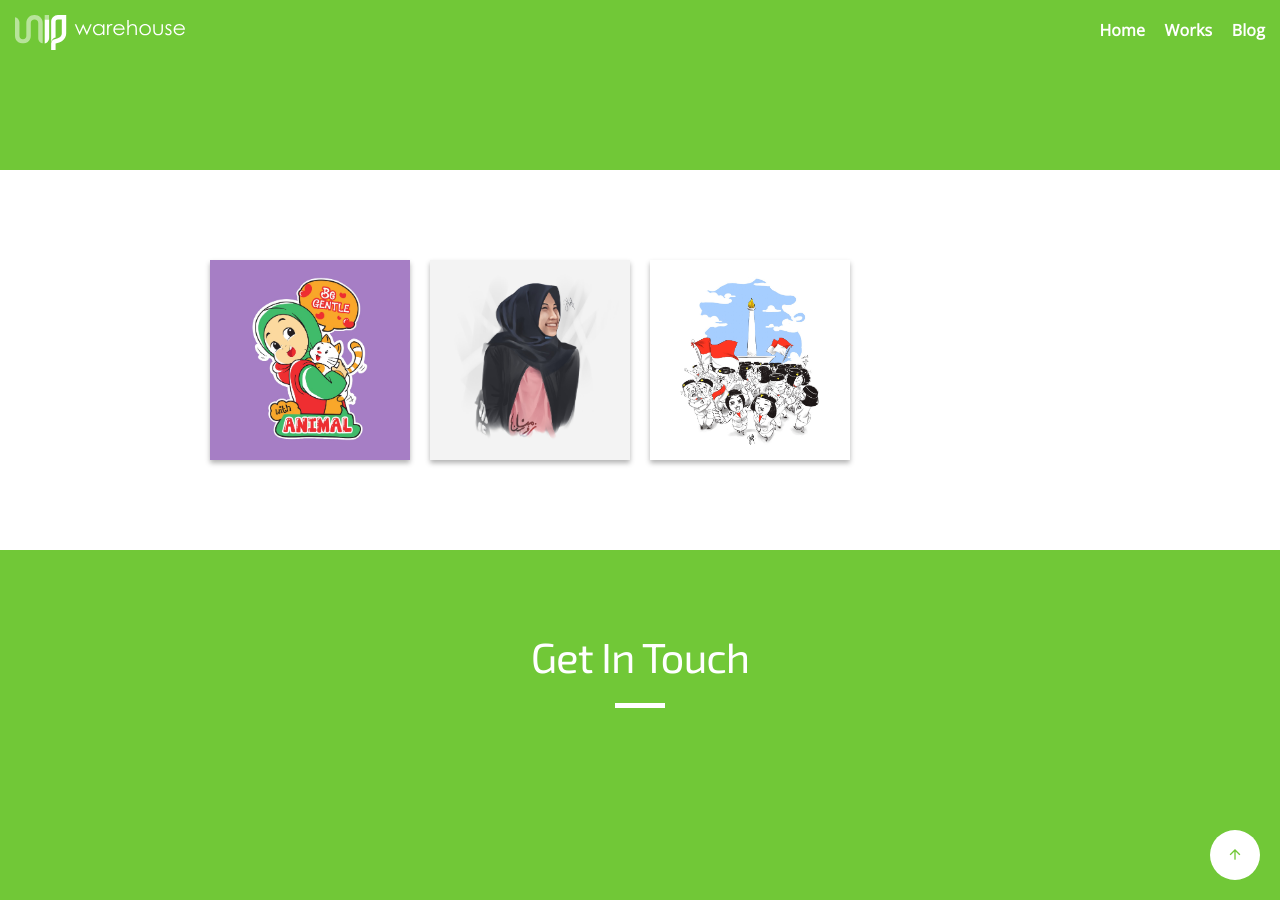
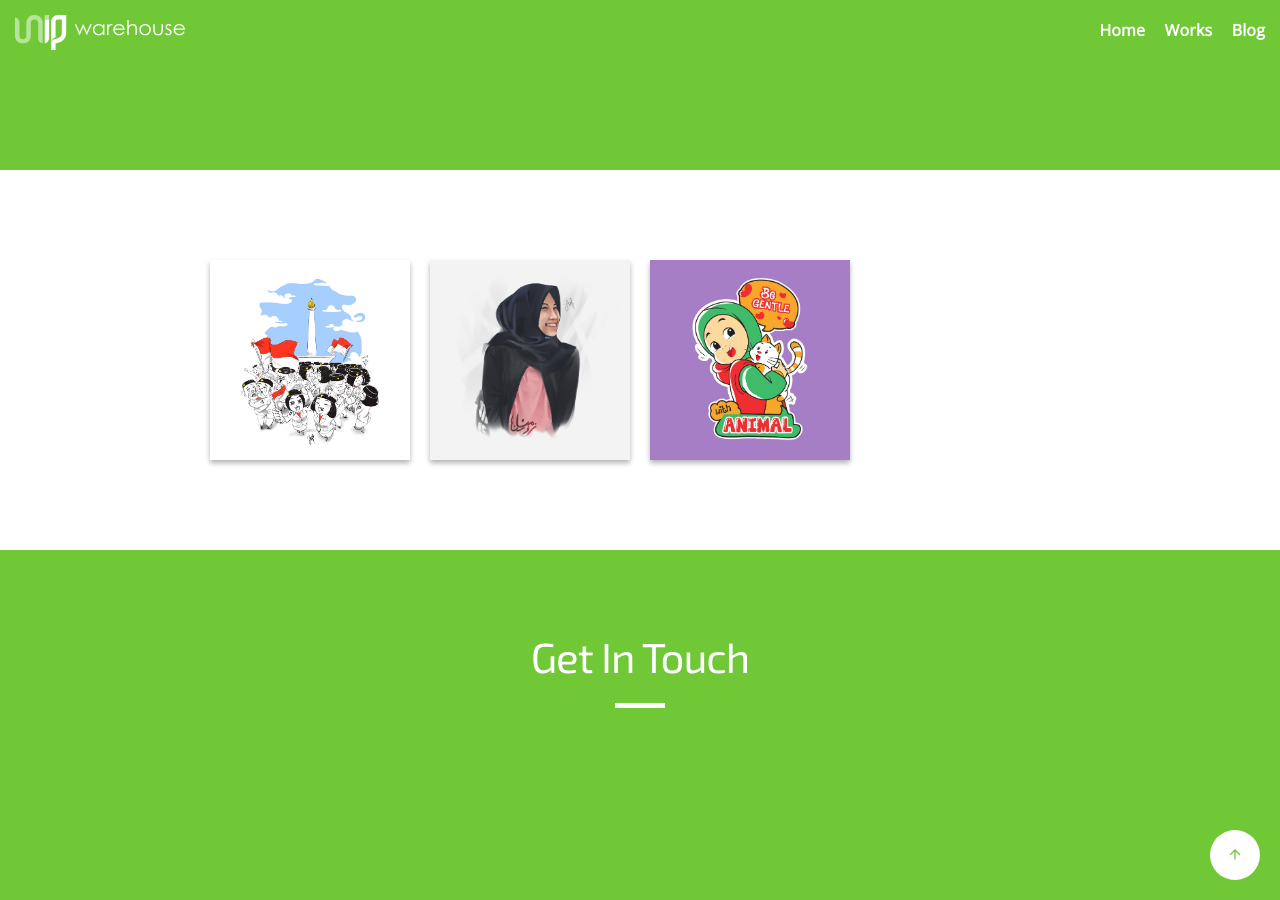
Before and after one commit to unipwarehouse/unipwarehouse.github.io, a Jekyll site: the page built from works.html, in a window 1280 px wide and 900 px high, scrolled down 730 px. Built offline with Jekyll 4.4.1, drawn with Linux system fonts in a browser that asks for light colours; some web fonts are replaced.

Commit message:
sort works item by date

```diff
--- a/_includes/home-works.html
+++ b/_includes/home-works.html
@@ -5,7 +5,8 @@
 		<div class="accent"></div>
 
 		<div class="row thumbs">
-		{% for work in site.works %}
+		{% assign artwork = site.works | sort: 'date' %}
+		{% for work in artwork reversed %}
 			<div class="column column-25 works-item" data-aos="fade-up" data-aos-delay="500"><a href="{{ work.url | prepend: site.baseurl }}">
 				<img src="{{ site.baseurl }}/img{{ work.thumb }}" alt="{{ work.title }}">
 			</a></div>
--- a/works.html
+++ b/works.html
@@ -15,7 +15,8 @@ arrow_down: true
 		<div class="container text-center">
 
 			<div class="row thumbs row-wrap">
-			{% for work in site.works %}
+			{% assign artwork = site.works | sort: 'date' %}
+			{% for work in artwork reversed %}
 				<div class="column column-25 works-item" data-aos="fade-up" data-aos-delay="500"><a href="{{ work.url | prepend: site.baseurl }}">
 					<img src="{{ site.baseurl }}/img{{ work.thumb }}" alt="{{ work.title }}">
 				</a></div>
```
